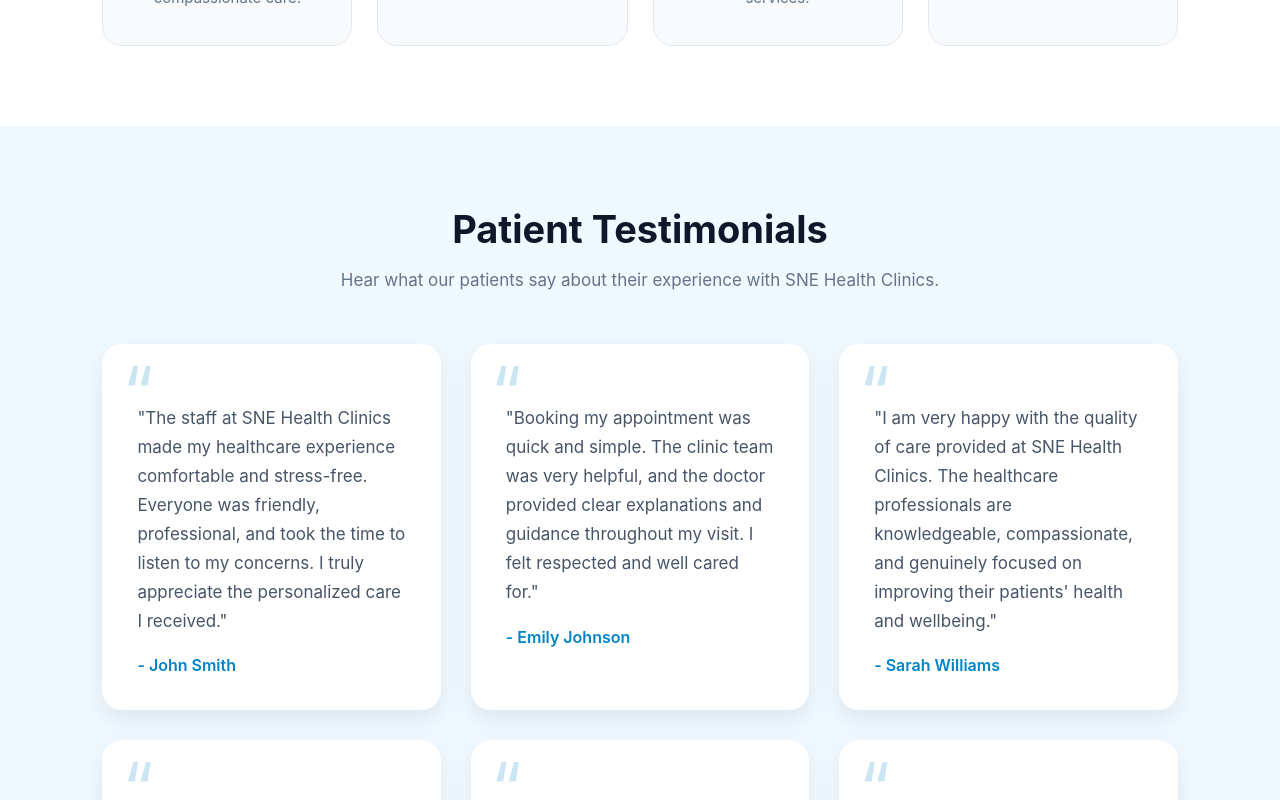
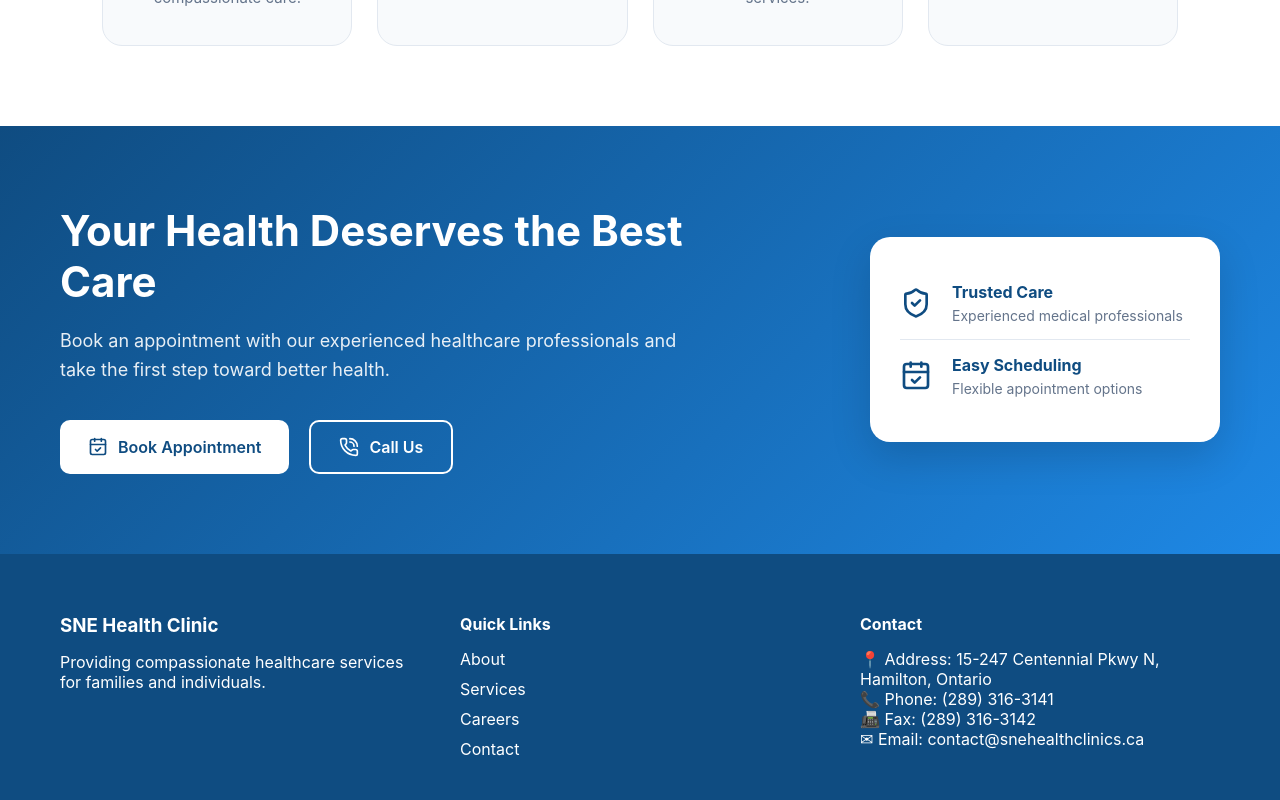
Before and after one commit to DeeshaPatel/snehealthclinics, a React (Vite) app: page / in a window 1280 px wide. Shown: the part 2460-3260 px from the top of the page. Built offline with nearby package versions, Linux system fonts and the light colour scheme.

Commit message:
Removed testimonial for temp purpose

```diff
--- a/src/features/contact/Contact.jsx
+++ b/src/features/contact/Contact.jsx
@@ -120,7 +120,7 @@ Email
 </h4>
 
 <p>
-info@snehealthclinics.ca
+contact@snehealthclinics.ca
 </p>
 
 </div>
--- a/src/features/home/Home.jsx
+++ b/src/features/home/Home.jsx
@@ -23,7 +23,7 @@ return (
 <WhyChooseUs />
 
 
-<Testimonials />
+{/* <Testimonials /> */}
 
 
 <CTASection />
--- a/src/shared/components/Footer.jsx
+++ b/src/shared/components/Footer.jsx
@@ -83,7 +83,7 @@ Contact
 
 
 <p>
-✉ Email: info@snehealthclinics.ca
+✉ Email: contact@snehealthclinics.ca
 </p>
 
 </div>
```
